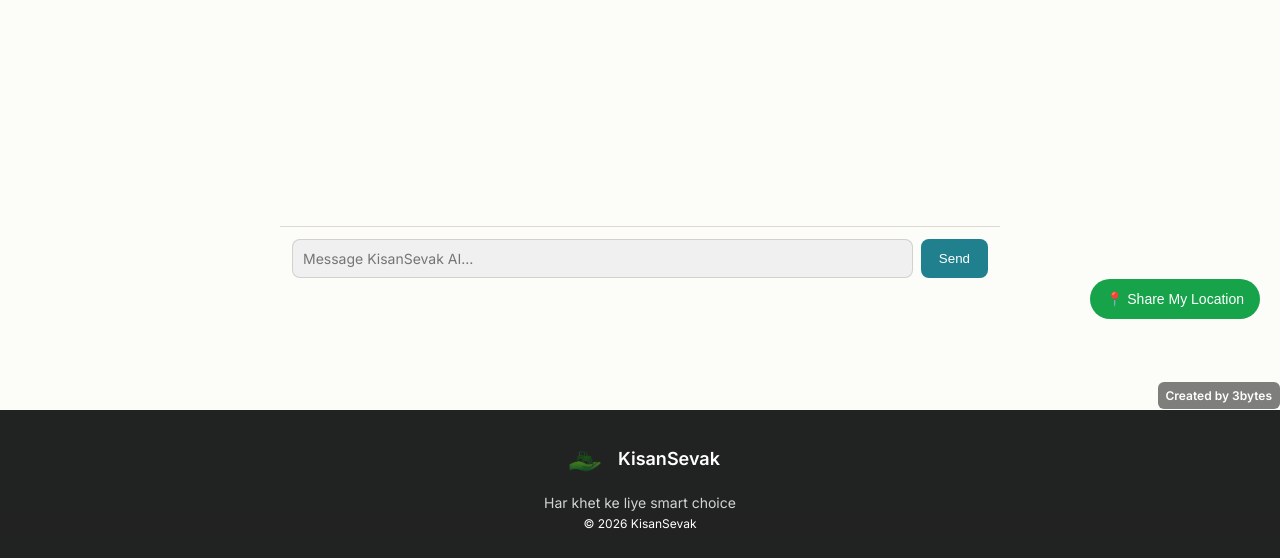
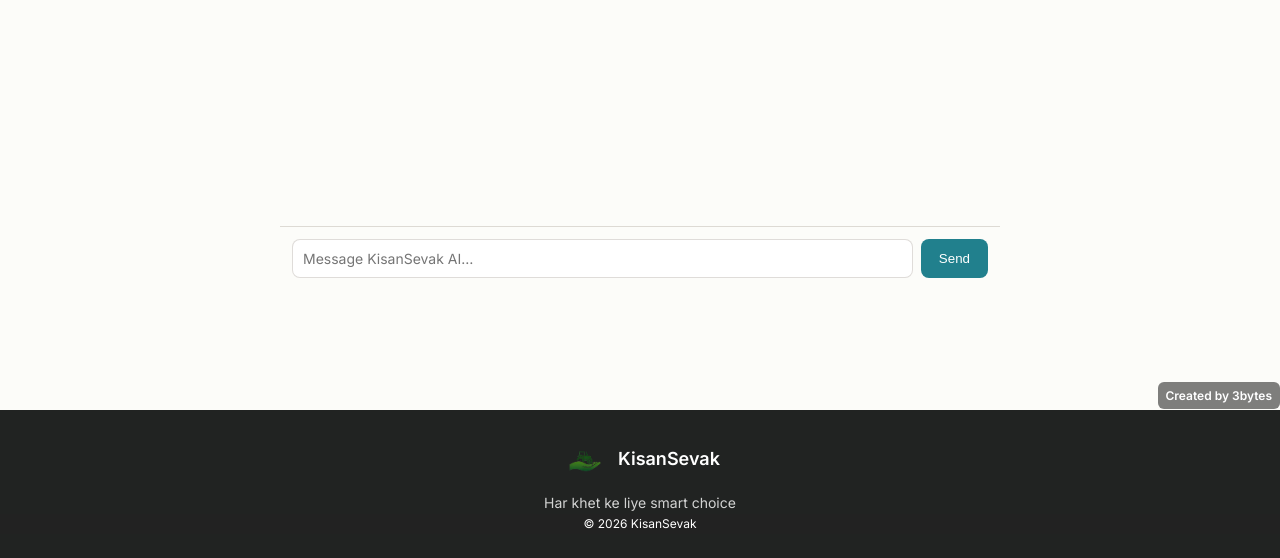
Before and after one commit to Shreyas-patil07/3bytes-KisanSevak, a Flask app: page / in a window 1280 px wide. Shown: the part 391-949 px from the top of the page. Run offline with Flask 3, Linux system fonts and the light colour scheme.

Commit message:
Add files via upload

```diff
--- a/templates/index.html
+++ b/templates/index.html
@@ -49,11 +49,6 @@
   <main class="chat-wrapper">
     <div class="chat-container">
 
-      <!-- Location Button -->
-      <button id="location-btn" class="location-btn" onclick="getLocation()">
-        📍 Share My Location
-      </button>
-
       <div id="chat-messages"></div>
 
       <form id="chat-form">
@@ -94,46 +89,13 @@
       const data = await res.json();
       chatStage = data.stage;
       addBotMessage(data.reply);
+      enableChat(data.stage);
     };
-
-    // Location handling
-    async function getLocation() {
-      if (!navigator.geolocation) {
-        addBotMessage("Location not supported. Please type your PIN code.");
-        enableChat("ASK_LOCATION_TEXT");
-        return;
-      }
-
-      navigator.geolocation.getCurrentPosition(
-        async (pos) => {
-          const res = await fetch("/chat/location", {
-            method: "POST",
-            headers: { "Content-Type": "application/json" },
-            body: JSON.stringify({
-              latitude: pos.coords.latitude,
-              longitude: pos.coords.longitude
-            })
-          });
-
-          const data = await res.json();
-          chatStage = data.stage;
-          addBotMessage(data.reply);
-          enableChat(chatStage);
-        },
-        () => {
-          addBotMessage(
-            "Location access denied.\n\nPlease type your village name or PIN code."
-          );
-          enableChat("ASK_LOCATION_TEXT");
-        }
-      );
-    }
 
     function enableChat(stage) {
       chatStage = stage;
       document.getElementById("chat-input").disabled = false;
       document.querySelector("#chat-form button").disabled = false;
-      document.getElementById("location-btn").style.display = "none";
     }
 
     // Chat submit
```
